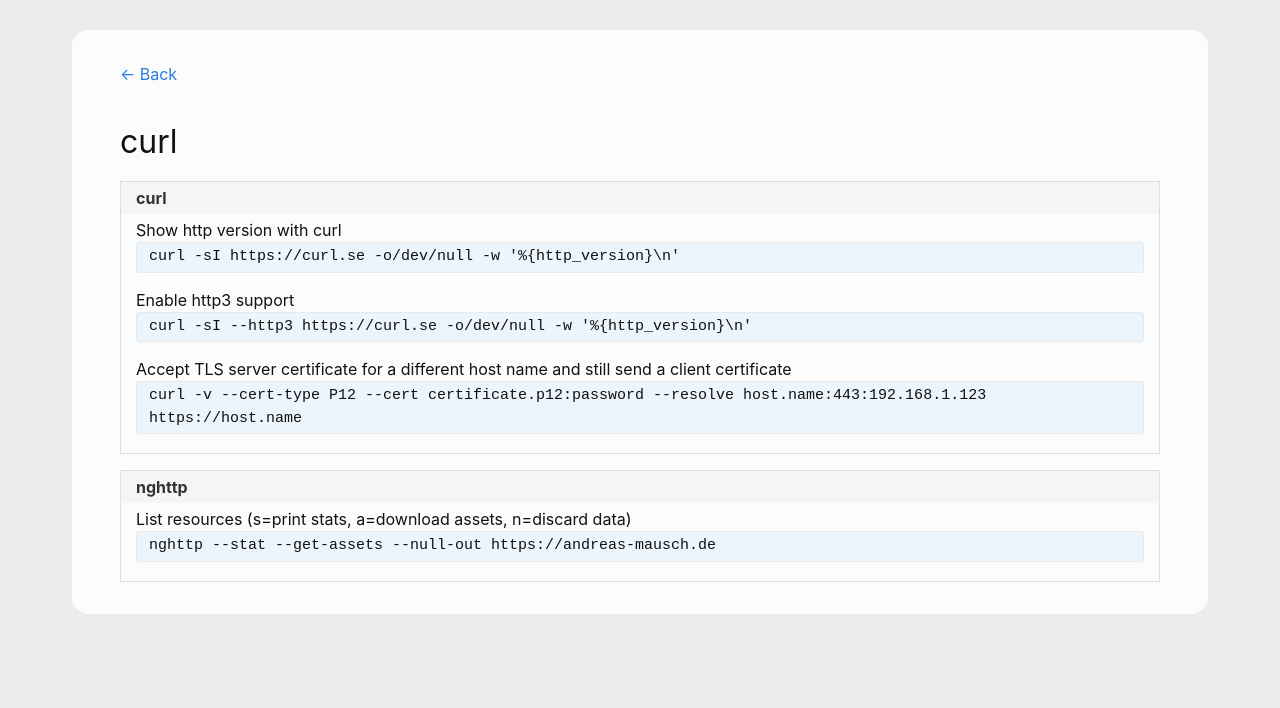
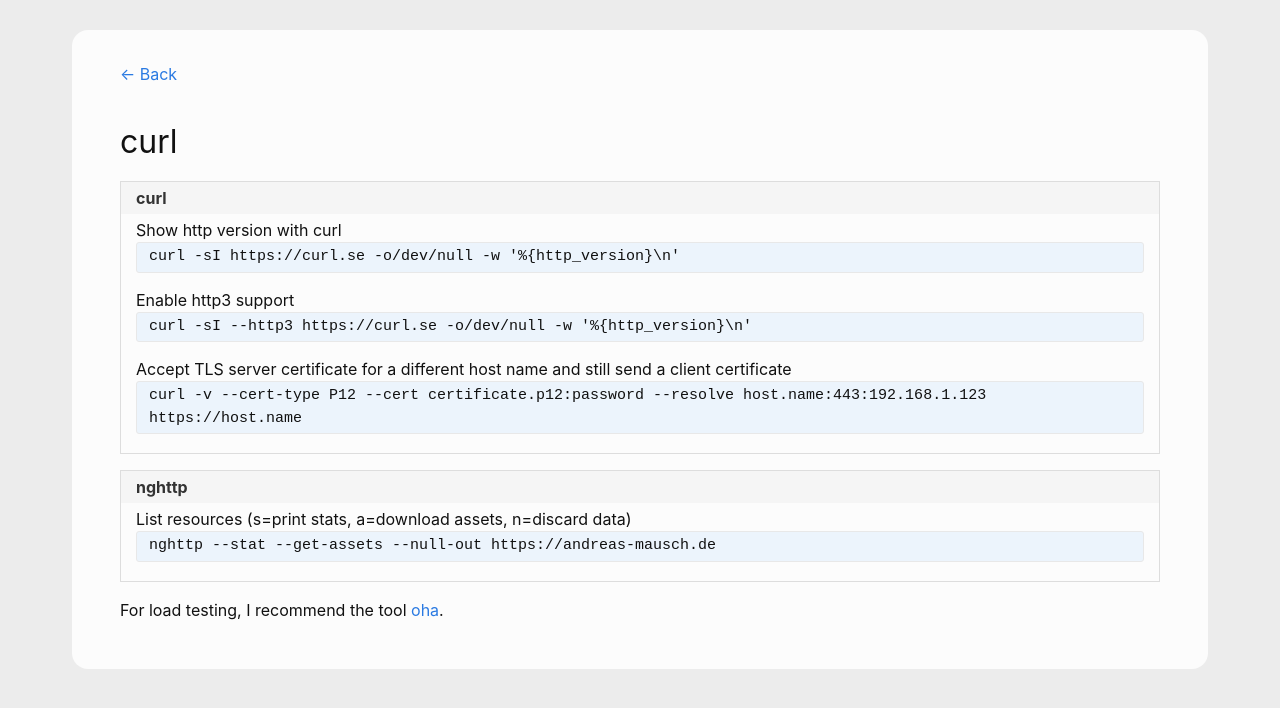
Before and after one commit to andreas-mausch/cheatsheets, a Jekyll site: the page built from _cheatsheets/curl.md, in a window 1280 px wide. Shown: the top 708 px of the page. Built offline with Jekyll 4.4.1, drawn with Linux system fonts in a browser that asks for light colours.

Commit message:
Reference to oha

```diff
--- a/_cheatsheets/curl.md
+++ b/_cheatsheets/curl.md
@@ -1,6 +1,6 @@
 ---
 layout: cheatsheet
-tags: nghttp http2 http3 ssl tls certificates
+tags: nghttp http2 http3 ssl tls certificates load-testing rate-limit
 section:
   - name: curl
     commands:
@@ -11,3 +11,5 @@ section:
     commands:
       List resources (s=print stats, a=download assets, n=discard data): "nghttp --stat --get-assets --null-out https://andreas-mausch.de"
 ---
+
+For load testing, I recommend the tool [oha](https://github.com/hatoo/oha).
```
